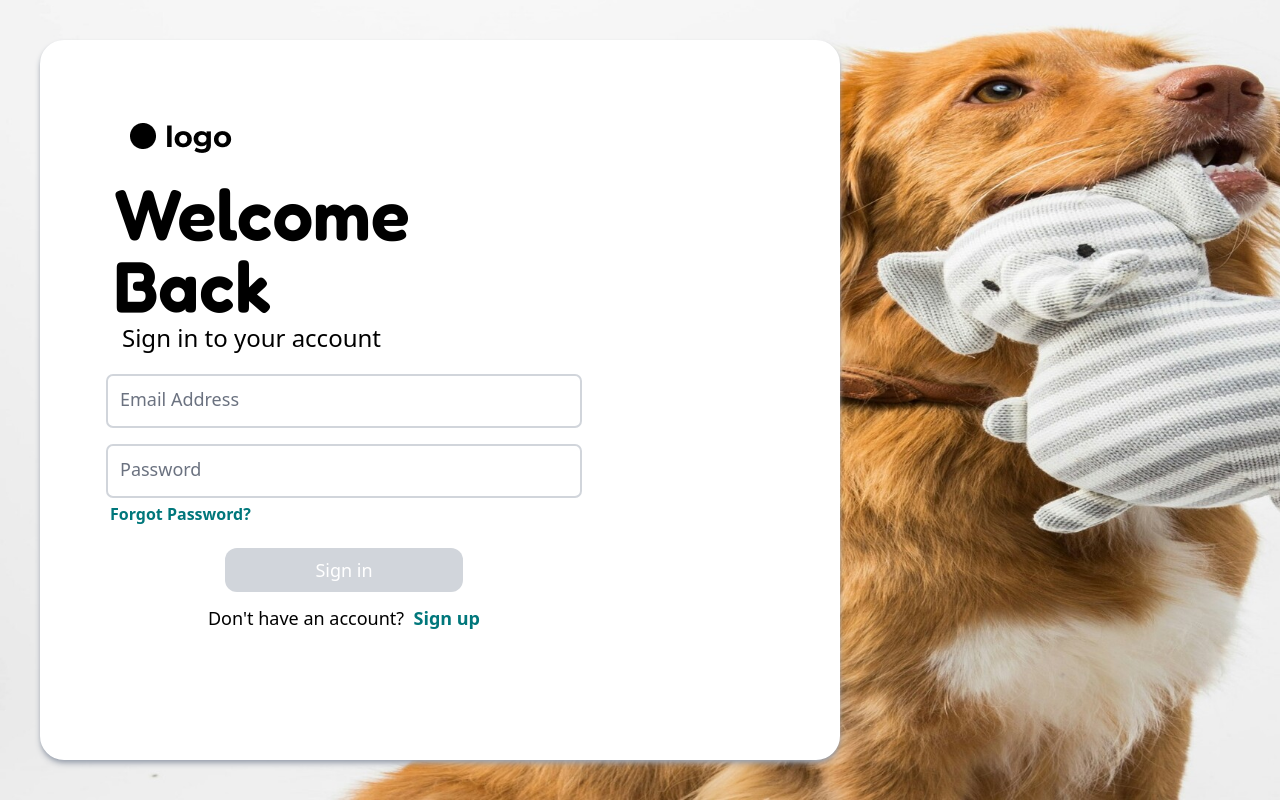
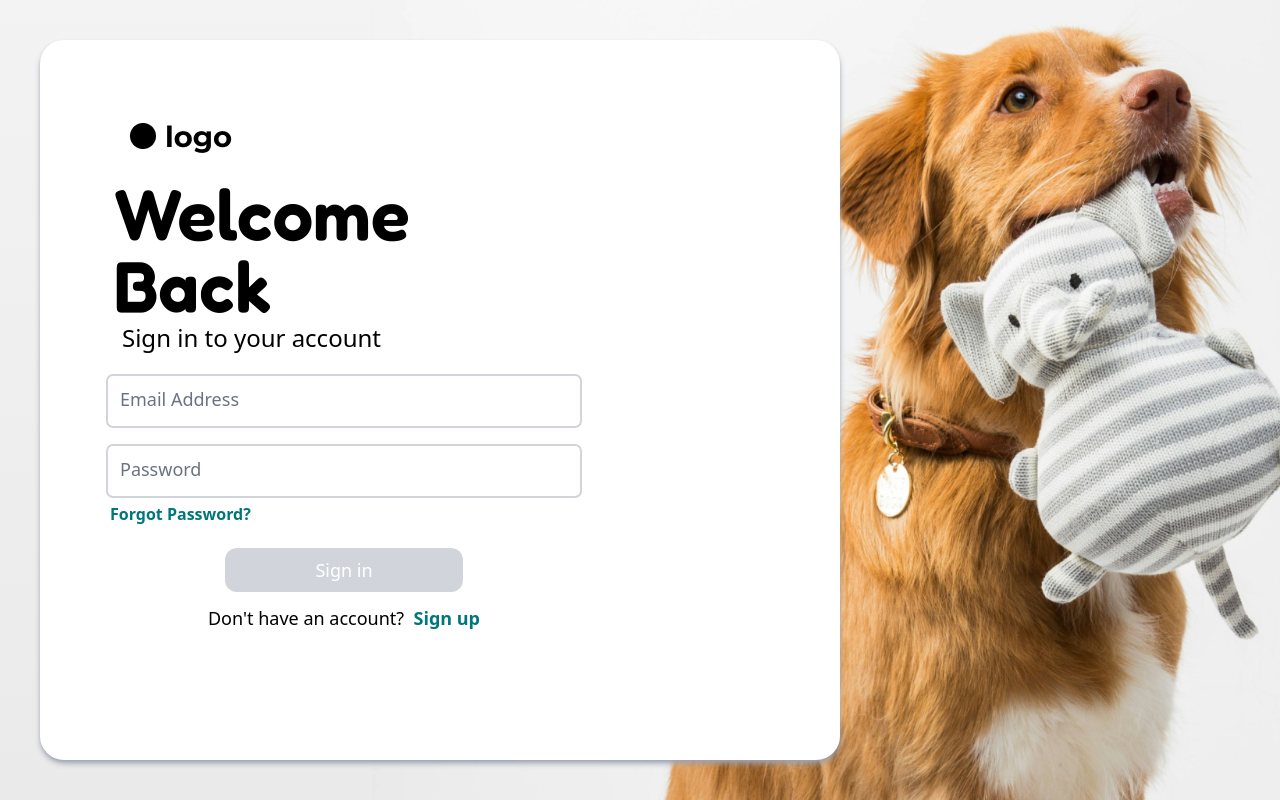
Before and after one commit to AhmedZahran15/Pety---Pet-Care, a React (Vite) app: page /auth/login in a window 1280 px wide. Built offline with nearby package versions, Linux system fonts and the light colour scheme.

Commit message:
Update auth page background

```diff
--- a/src/Pages/Auth/Login.jsx
+++ b/src/Pages/Auth/Login.jsx
@@ -76,7 +76,7 @@ function Login() {
     if (res) navigate("/");
   };
   return (
-    <form className="flex w-full flex-col gap-3 overflow-y-auto rounded-3xl border-2 border-[#FFFFFF] bg-[#FFFFFF]  px-12 py-6 shadow-md shadow-gray-400 transition-all duration-300 no-scrollbar lg:w-8/12 lg:p-16 lg:pr-36 xl:pr-64">
+    <form className="z-10 flex w-full flex-col gap-3 overflow-y-auto rounded-3xl border-2 border-[#FFFFFF] bg-[#FFFFFF]  px-12 py-6 shadow-md shadow-gray-400 transition-all duration-300 no-scrollbar md:w-8/12 lg:p-16 lg:pr-36 xl:pr-64">
       <Link to="/">
         <img src="/Logo Placeholder.png" alt="Logo" />
       </Link>
--- a/src/Pages/Auth/Register.jsx
+++ b/src/Pages/Auth/Register.jsx
@@ -150,7 +150,7 @@ function Register() {
     if (res) navigate("/");
   }
   return (
-    <form className="flex w-full flex-col gap-4 overflow-y-auto rounded-3xl border-2 border-[#FFFFFF]  bg-[#FFFFFF] px-12 py-2 shadow-md shadow-gray-400 transition-all duration-300 no-scrollbar lg:w-8/12 lg:pr-36 xl:px-16 xl:pr-64">
+    <form className="z-10 flex w-full flex-col gap-4 overflow-y-auto rounded-3xl border-2 border-[#FFFFFF]  bg-[#FFFFFF] px-12 py-2 shadow-md shadow-gray-400 transition-all duration-300 no-scrollbar md:w-8/12 lg:pr-36 xl:px-16 xl:pr-64">
       <Link to="/">
         <img src="/Logo Placeholder.png" alt="Logo" />
       </Link>
--- a/src/Pages/Auth/index.jsx
+++ b/src/Pages/Auth/index.jsx
@@ -9,8 +9,11 @@ function Auth() {
     navigate("/");
   }
   return (
-    <div className="box-border flex h-screen w-screen overflow-hidden bg-[#F4F4F4] bg-cover p-10 lg:bg-[url('/231.jpg')]">
+    <div className="relative box-border flex h-screen w-screen overflow-hidden bg-gradient-to-t from-[#eaeaea] to-[#f3f3f3] bg-contain bg-right bg-no-repeat p-10">
       <Outlet />
+      <div className="absolute right-0 z-[0] -mt-10 hidden h-screen md:block">
+        <img className="h-screen" src="/bg.png" alt="Auth Image" />
+      </div>
     </div>
   );
 }
```
Also changed, not shown: public/231.jpg (deleted), public/bg.png (added).
